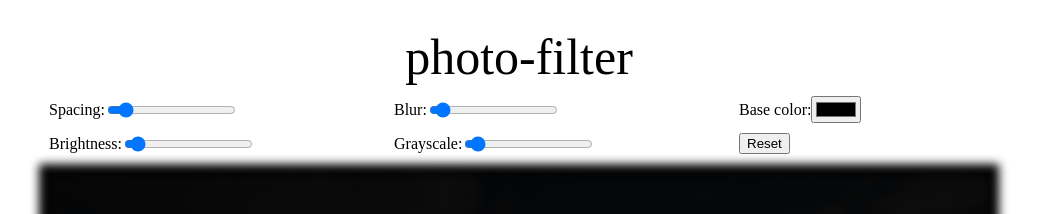
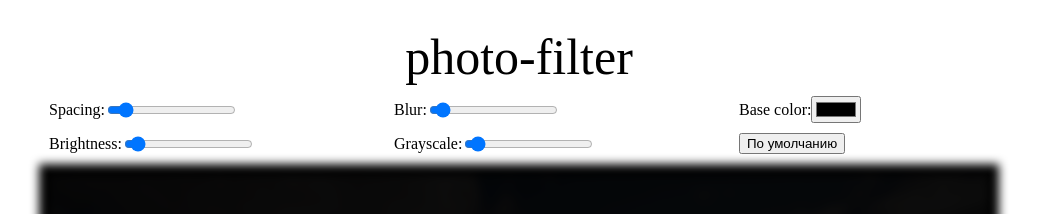
Before and after one commit to Vetta-l/rsschool-cv--1, a plain HTML site: page photofilter/index.html in a window 1280 px wide. Shown: the top 214 px of the page, without its empty margins (121-1158 px from the left). Drawn offline with Linux system fonts and the light colour scheme.

Commit message:
fix c ode

```diff
--- a/photofilter/index.html
+++ b/photofilter/index.html
@@ -12,6 +12,7 @@
     <div class="wrapper">
          <div class="box">
             <div class="title">photo-filter</div>
+            <form action="">
                 <div class="box-colntrols">
                     <div class="box-colntrols-item">
                         <label for="spacing">Spacing:</label>
@@ -34,9 +35,10 @@
                         <input type="range" name="grayscale" value="5" data-sizing='%'>
                     </div>
                     <div class="box-colntrols-item">
-                    <input class="btn-reset" type="button" value="Reset" >
+                        <input input type="reset" value="По умолчанию">
                     </div>
                 </div>
+            </form>
             <div class="box-img">
                 <img src="img/bg.jpg" alt="">
             </div>
```
Lines whose indentation alone changed are shown as unchanged.
